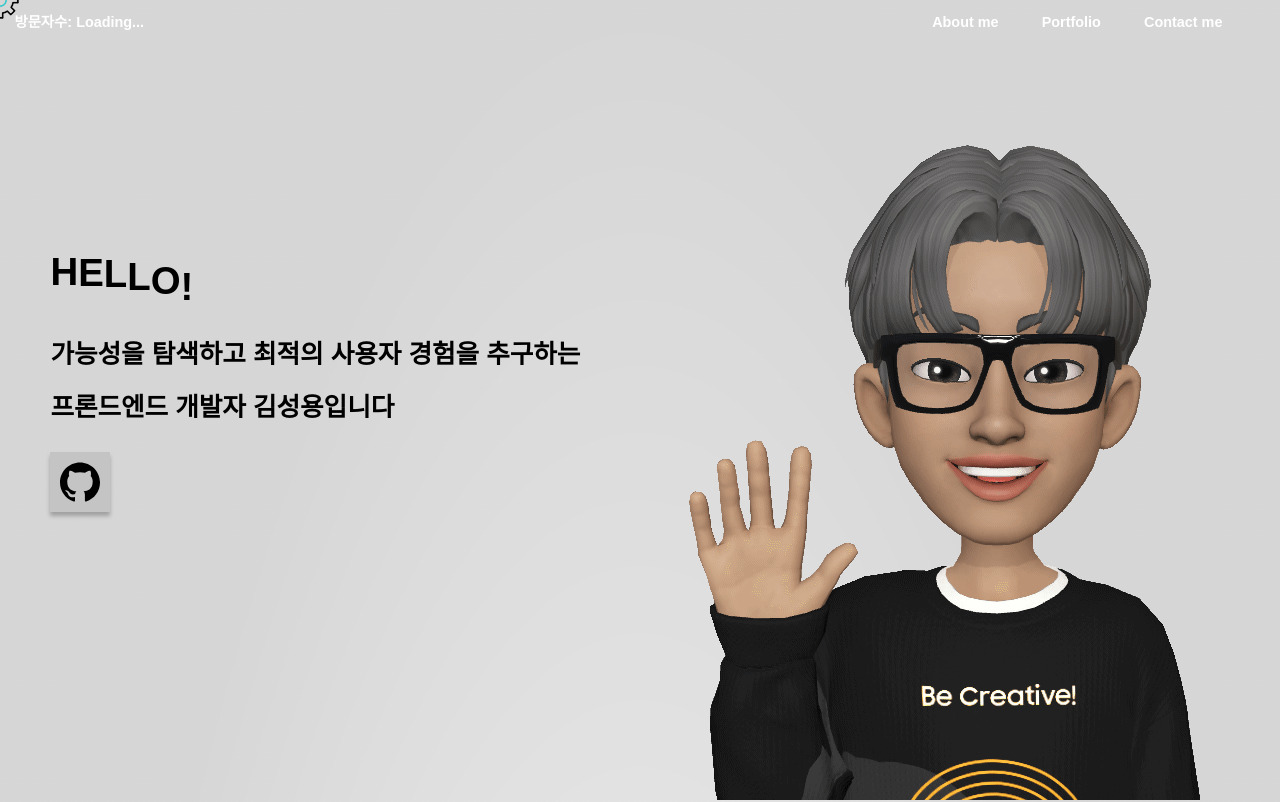
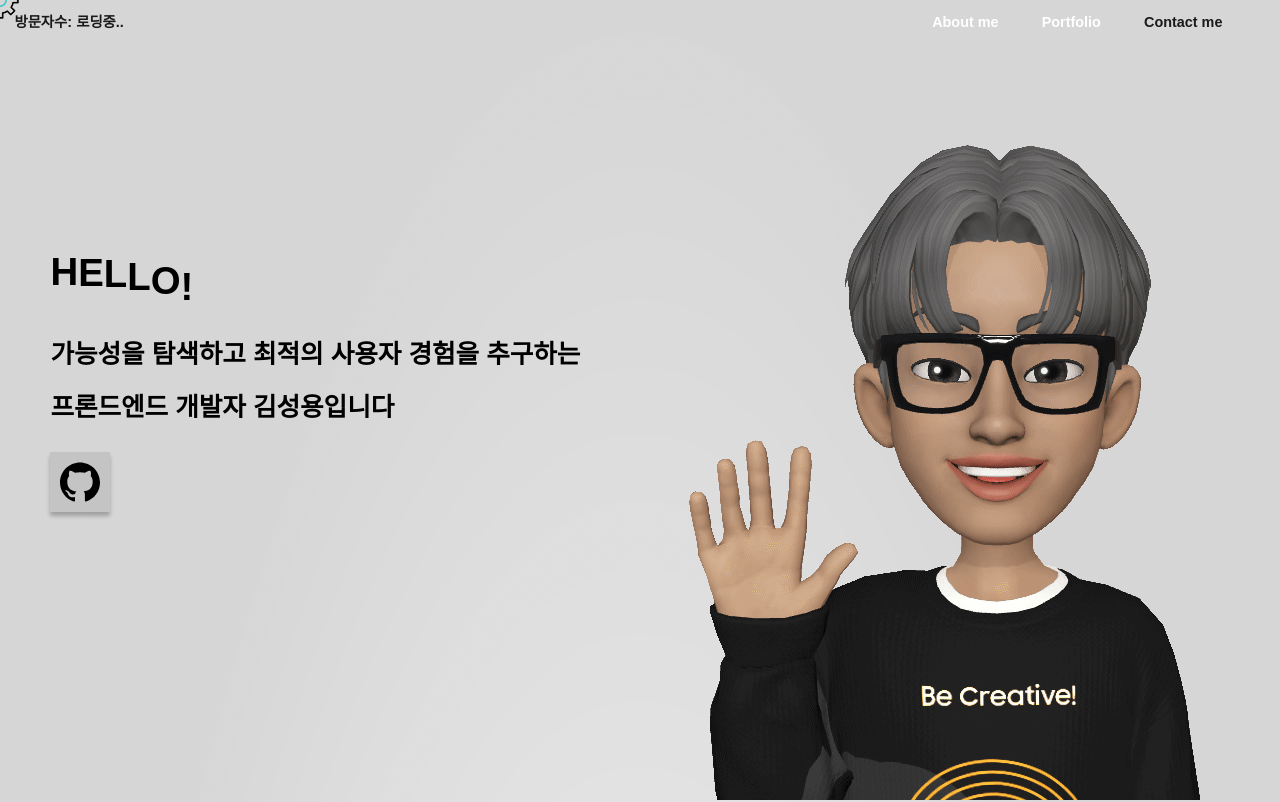
Before and after one commit to yongseong2/portfolio, a React (Create React App) app: page / in a window 1280 px wide. Shown: the top 802 px of the page. Built offline with nearby package versions, Linux system fonts and the light colour scheme; no server answers; the database is empty.

Commit message:
Fix: view count error

```diff
--- a/src/libs/common/ViewCount.tsx
+++ b/src/libs/common/ViewCount.tsx
@@ -7,31 +7,33 @@ import {
 
 export function ViewCount() {
   const [viewCount, setViewCount] = useState<number | null>(null);
+
   useEffect(() => {
-    async function fetchDataAndUpdate() {
+    async function fetchDataIncrement() {
       try {
         const count = await getViewsCount();
         setViewCount(count);
 
-        // 세션 스토리지를 확인하여 이전에 페이지를 방문한 적이 없으면 조회수를 증가
         if (!sessionStorage.getItem('viewCountIncremented')) {
           await incrementViewsCount();
           sessionStorage.setItem('viewCountIncremented', 'true');
+          setViewCount((prev) => (prev !== null ? prev + 1 : null));
         }
       } catch (error) {
         console.error('Error: ', error);
       }
     }
 
-    fetchDataAndUpdate();
+    fetchDataIncrement();
   }, []);
+
   return (
     <h3
       css={{
         fontSize: '1rem',
       }}
     >
-      방문자수: {viewCount !== null ? viewCount : 'Loading...'}
+      방문자수: {viewCount !== null ? viewCount : '로딩중..'}
     </h3>
   );
 }
--- a/src/pages/main/container/MainNav.tsx
+++ b/src/pages/main/container/MainNav.tsx
@@ -27,6 +27,7 @@ export function MainNav() {
           justifyContent: 'start',
           listStyleType: 'none',
           alignItems: 'center',
+          color: colors.backgroundDark,
         }}
       >
         <li>
@@ -79,6 +80,7 @@ export function MainNav() {
             css={{
               fontSize: '1rem',
               cursor: 'pointer',
+              color: colors.backgroundDark,
             }}
           >
             Contact me
```
